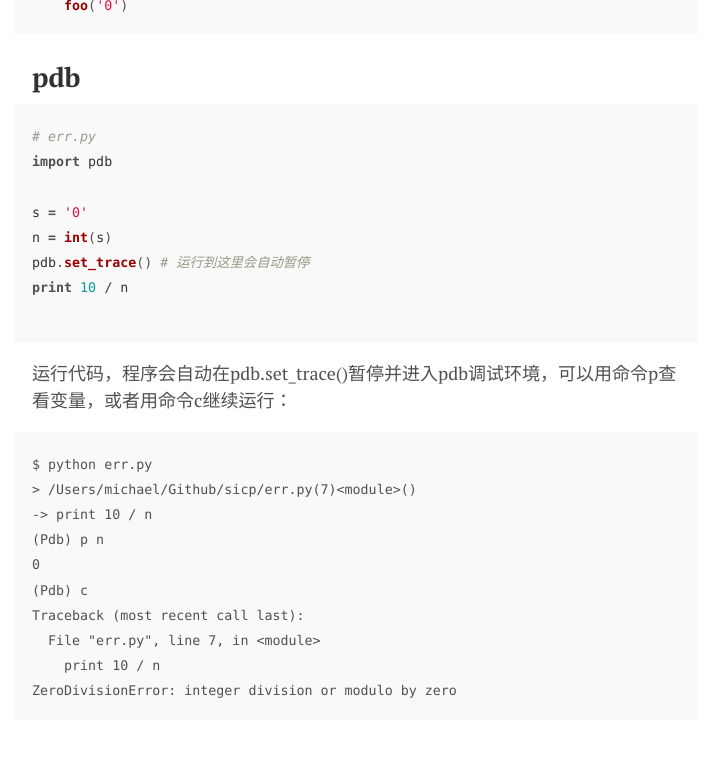
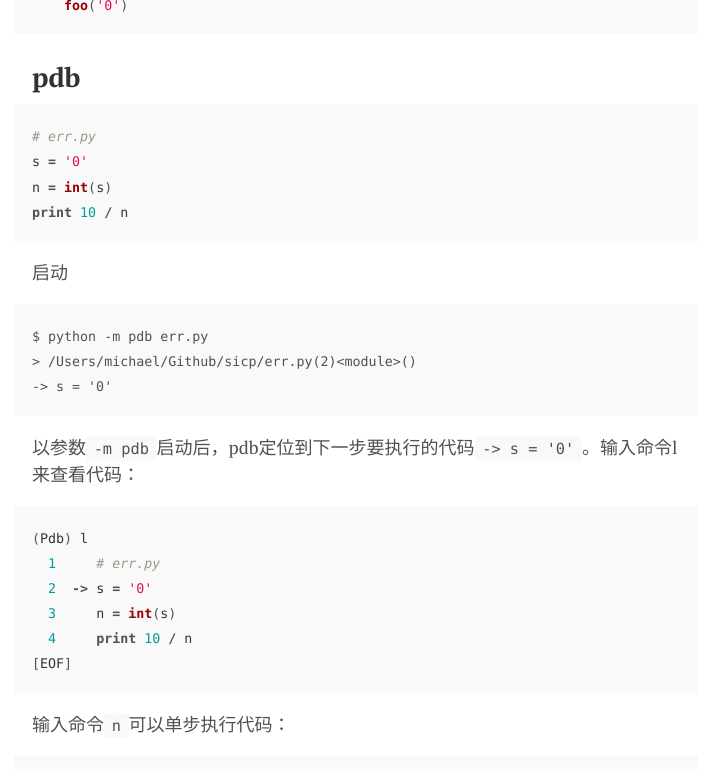
Before and after one commit to xingkongliang/blog, a Jekyll site: the page built from _posts/2016-12-29-python-debug.markdown, in a window 1280 px wide and 1400 px high, scrolled down 879 px, cut to the strip 0-769 px from the top of the window. Shown: the whole strip, without its empty margins (382-1090 px from the left). Built offline with Jekyll 4.4.1, drawn with Linux system fonts in a browser that asks for light colours; some web fonts are replaced; comment, search, counter and statistics services are not loaded; some of the changed text lies outside the part shown.

````diff
--- a/_config.yml
+++ b/_config.yml
@@ -17,7 +17,7 @@ description:      >
 sidebar_tags:     [Deep Learning, Machine Learning, Algorithms, Life, Others]
 
 # Fallback image and color if not overwritten for tag or post
-image:            http://qwtel.com/hydejack/public/img/nap.jpg
+image:            http://pic1.win4000.com/wallpaper/a/54584417cf961.jpg
 color:            '#A85641'
 
 # 阅读处理
@@ -41,7 +41,7 @@ author:
 
       Introduction: A UCAS student(master).
 
-      Email: zhangtianliang@mails.ucas.ac.cn
+      Email: zhangtianliang13@mails.ucas.ac.cn
 
 comments_sys: duoshuo
 # comments_sys: disqus
--- a/_posts/2016-12-28-Classifying-MNIST-digits-using-Logistic-Regression.markdown
+++ b/_posts/2016-12-28-Classifying-MNIST-digits-using-Logistic-Regression.markdown
@@ -1,6 +1,6 @@
 ---
 layout: post
-tags: [Deep Learning]
+tags: [Deep Learning, Theano]
 ---
 # 使用逻辑回归分类MNIST数字
 
--- a/_posts/2016-12-29-python-debug.markdown
+++ b/_posts/2016-12-29-python-debug.markdown
@@ -1,7 +1,7 @@
 ---
 title: Python 调试记录笔记
 layout: post
-tags: [Others]
+tags: [Others, python]
 ---
 
 
@@ -40,6 +40,57 @@ def main():
 
 ## pdb
 
+
+```python
+# err.py
+s = '0'
+n = int(s)
+print 10 / n
+```
+
+启动
+```
+$ python -m pdb err.py
+> /Users/michael/Github/sicp/err.py(2)<module>()
+-> s = '0'
+```
+
+以参数`-m pdb`启动后，pdb定位到下一步要执行的代码`-> s = '0'`。输入命令l来查看代码：
+```python
+(Pdb) l
+  1     # err.py
+  2  -> s = '0'
+  3     n = int(s)
+  4     print 10 / n
+[EOF]
+```
+输入命令`n`可以单步执行代码：
+```
+(Pdb) n
+> /Users/michael/Github/sicp/err.py(3)<module>()
+-> n = int(s)
+(Pdb) n
+> /Users/michael/Github/sicp/err.py(4)<module>()
+-> print 10 / n
+```
+任何时候都可以输入命令`p 变量名`来查看变量：
+```
+(Pdb) p s
+'0'
+(Pdb) p n
+0
+```
+
+输入命令`q`结束调试，退出程序
+```
+(Pdb) n
+ZeroDivisionError: 'integer division or modulo by zero'
+> /Users/michael/Github/sicp/err.py(4)<module>()
+-> print 10 / n
+(Pdb) q
+```
+
+
 ```python
 # err.py
 import pdb
--- a/_posts/2016-12-29-python-high-level.markdown
+++ b/_posts/2016-12-29-python-high-level.markdown
@@ -1,7 +1,7 @@
 ---
 title: Python 函数式编程
 layout: post
-tags: [Others]
+tags: [Others, python]
 ---
 
 以下代码摘自于[廖雪峰博客](http://www.liaoxuefeng.com/wiki/001374738125095c955c1e6d8bb493182103fac9270762a000/001386819866394c3f9efcd1a454b2a8c57933e976445c0000)
--- a/_posts/2016-12-29-theano-01.markdown
+++ b/_posts/2016-12-29-theano-01.markdown
@@ -1,7 +1,7 @@
 ---
 title: Theano exercise 笔记
 layout: post
-tags: [Others]
+tags: [Others, Theano]
 ---
 
 此笔记为[theano_exercises](https://github.com/goodfeli/theano_exercises)教程的记录。
````
Also changed, not shown: _data/tags.yml (+8 -2 lines), _posts/2016-12-30-theano-02.markdown (added, +113 -0 lines), tag/Theano.md (added, +5 -0 lines).
